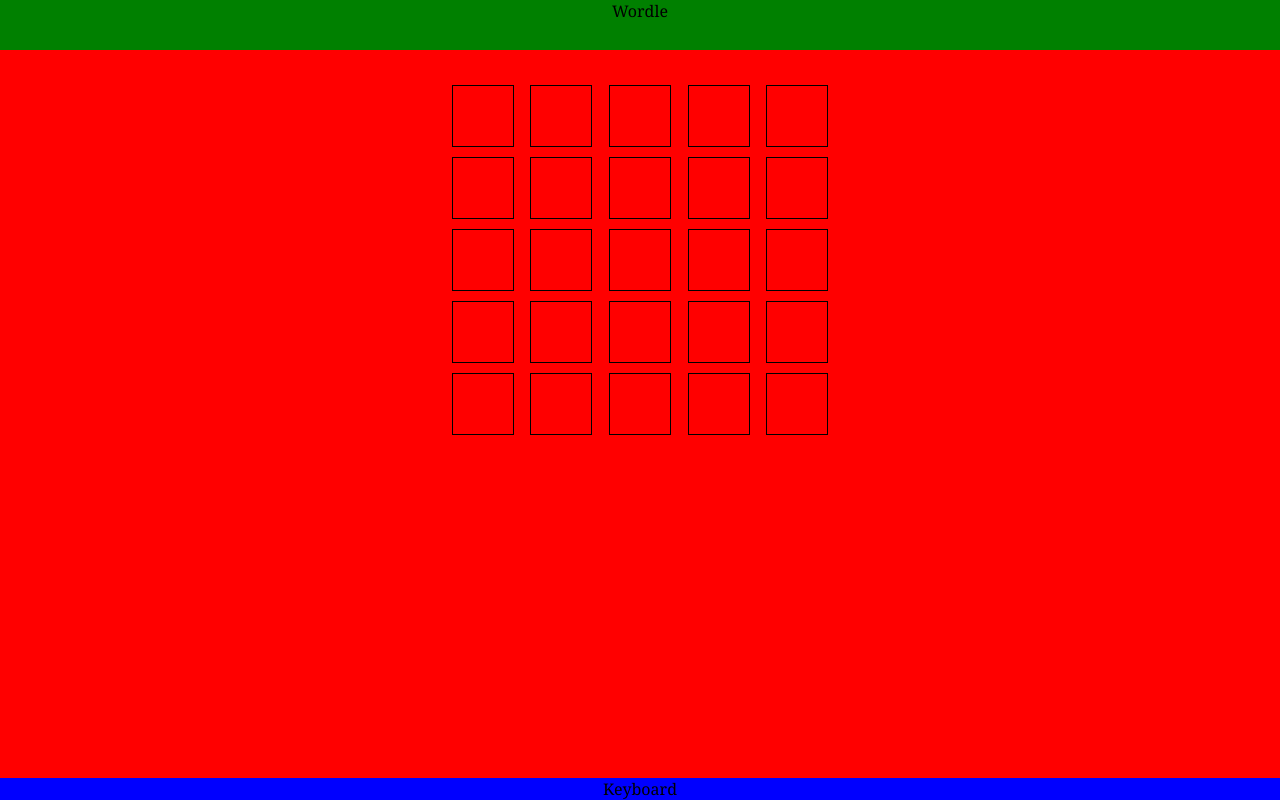
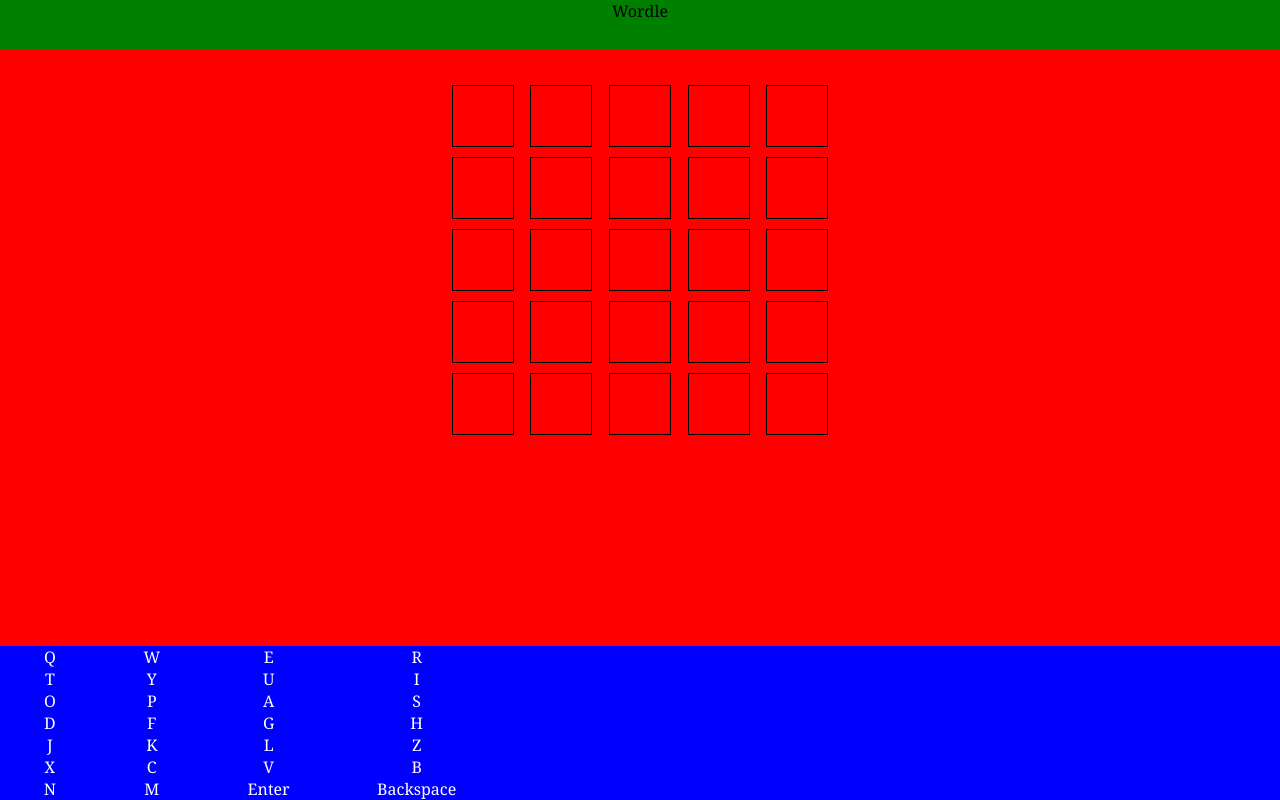
Before and after one commit to gattlin1/Wordle, a React (Create React App) app: page / in a window 1280 px wide. Built offline with nearby package versions, Linux system fonts and the light colour scheme.

Commit message:
Started creating the keyboard.

```diff
--- a/src/App.tsx
+++ b/src/App.tsx
@@ -5,21 +5,22 @@ import Keyboard from './components/Keyboard/Keyboard';
 
 function App() {
   const [guesses, setGuesses] = useState(['', '', '', '', '']);
-  let [guessCount, setGuessCount] = useState(0);
+  const [guessCount, setGuessCount] = useState(0);
+  const gameState = {
+    guesses: guesses,
+    setGuesses: setGuesses,
+    guessCount: guessCount,
+    setGuessCount: setGuessCount,
+  };
 
   return (
     <div className='App'>
       <header>Wordle</header>
       <div className='board-container'>
-        <Board
-          guesses={guesses}
-          setGuesses={setGuesses}
-          guessCount={guessCount}
-          setGuessCount={setGuessCount}
-        />
+        <Board {...gameState} />
       </div>
       <div className='keyboard-container'>
-        <Keyboard />
+        <Keyboard {...gameState} />
       </div>
     </div>
   );
--- /dev/null
+++ b/src/Interfaces/interfaces.ts
@@ -0,0 +1,8 @@
+import { Dispatch, SetStateAction } from 'react';
+
+export interface WordleProps {
+  guesses: string[];
+  setGuesses: Dispatch<SetStateAction<string[]>>;
+  guessCount: number;
+  setGuessCount: Dispatch<SetStateAction<number>>;
+}
--- a/src/components/Board/Board.tsx
+++ b/src/components/Board/Board.tsx
@@ -1,15 +1,14 @@
-import React, { Dispatch, SetStateAction, useEffect } from 'react';
+import React, { useEffect } from 'react';
 import CharSquare from './CharSquare/CharSquare';
+import { WordleProps } from '../../Interfaces/interfaces';
 import './Board.scss';
 
-interface BoardProps {
-  guesses: string[];
-  setGuesses: Dispatch<SetStateAction<string[]>>;
-  guessCount: number;
-  setGuessCount: Dispatch<SetStateAction<number>>;
-}
-
-function Board({ guesses, setGuesses, guessCount, setGuessCount }: BoardProps) {
+function Board({
+  guesses,
+  setGuesses,
+  guessCount,
+  setGuessCount,
+}: WordleProps) {
   useEffect(() => {
     document.addEventListener('keydown', handleKeyboardInput);
 
@@ -21,7 +20,6 @@ function Board({ guesses, setGuesses, guessCount, setGuessCount }: BoardProps) {
   const handleKeyboardInput = (event: any) => {
     const key: string = event.key;
     const keyCode = event.keyCode;
-
     let currentGuess = guesses[guessCount];
 
     if (key === 'Backspace') {
@@ -29,16 +27,16 @@ function Board({ guesses, setGuesses, guessCount, setGuessCount }: BoardProps) {
         currentGuess = currentGuess.slice(0, -1);
         updatedGuesses(currentGuess);
       }
-    }
-    // Check to see if input is a letter.
-    if ((keyCode >= 65 && keyCode <= 90) || (keyCode >= 97 && keyCode <= 122)) {
+    } else if (
+      // Check to see if input is a letter.
+      (keyCode >= 65 && keyCode <= 90) ||
+      (keyCode >= 97 && keyCode <= 122)
+    ) {
       if (currentGuess.length < 5) {
         currentGuess += key.toUpperCase();
         updatedGuesses(currentGuess);
       }
-    }
-
-    if (key === 'Enter' && currentGuess.length === 5) {
+    } else if (key === 'Enter' && currentGuess.length === 5) {
       setGuessCount(guessCount + 1);
     }
   };
@@ -49,11 +47,12 @@ function Board({ guesses, setGuesses, guessCount, setGuessCount }: BoardProps) {
     setGuesses(tempGuesses);
   };
 
-  const createGuess = (word: string) => {
+  const createGuessBlock = (word: string) => {
     const guess = [];
     for (let i = 0; i < 5; i++) {
       guess.push(<CharSquare key={i} char={word.at(i)} />);
     }
+
     return guess;
   };
 
@@ -61,7 +60,7 @@ function Board({ guesses, setGuesses, guessCount, setGuessCount }: BoardProps) {
     <div className='board'>
       {guesses.map((guess, i) => (
         <div className='guess' key={i}>
-          {createGuess(guess)}
+          {createGuessBlock(guess)}
         </div>
       ))}
     </div>
--- /dev/null
+++ b/src/components/Keyboard/KBKey/KBKey.tsx
@@ -0,0 +1,12 @@
+import React, { Dispatch, Key, SetStateAction } from 'react';
+
+interface KeyProps {
+  char: string;
+  clicked: Dispatch<SetStateAction<string[]>>;
+}
+
+function KBKey({ char }: KeyProps) {
+  return <div>{char}</div>;
+}
+
+export default KBKey;
--- /dev/null
+++ b/src/components/Keyboard/Keyboard.scss
@@ -0,0 +1,6 @@
+.keyboard {
+  display: grid;
+  grid-template-columns: auto auto auto auto;
+  max-width: 500px;
+  color: white;
+}
--- a/src/components/Keyboard/Keyboard.tsx
+++ b/src/components/Keyboard/Keyboard.tsx
@@ -1,7 +1,28 @@
 import React from 'react';
+import { WordleProps } from '../../Interfaces/interfaces';
+import KBKey from './KBKey/KBKey';
+import './Keyboard.scss';
 
-function Keyboard() {
-  return <div>Keyboard</div>;
+function Keyboard({
+  guesses,
+  setGuesses,
+  guessCount,
+  setGuessCount,
+}: WordleProps) {
+  // prettier-ignore
+  const keyboardKeys = [
+    'Q', 'W', 'E', 'R', 'T', 'Y', 'U', 'I', 'O', 'P',
+    'A', 'S', 'D', 'F', 'G', 'H', 'J', 'K', 'L',
+    'Z', 'X', 'C', 'V', 'B', 'N', 'M',
+    'Enter', 'Backspace'
+  ];
+  return (
+    <div className='keyboard'>
+      {keyboardKeys.map((char) => (
+        <KBKey char={char} clicked={setGuesses} />
+      ))}
+    </div>
+  );
 }
 
 export default Keyboard;
```
